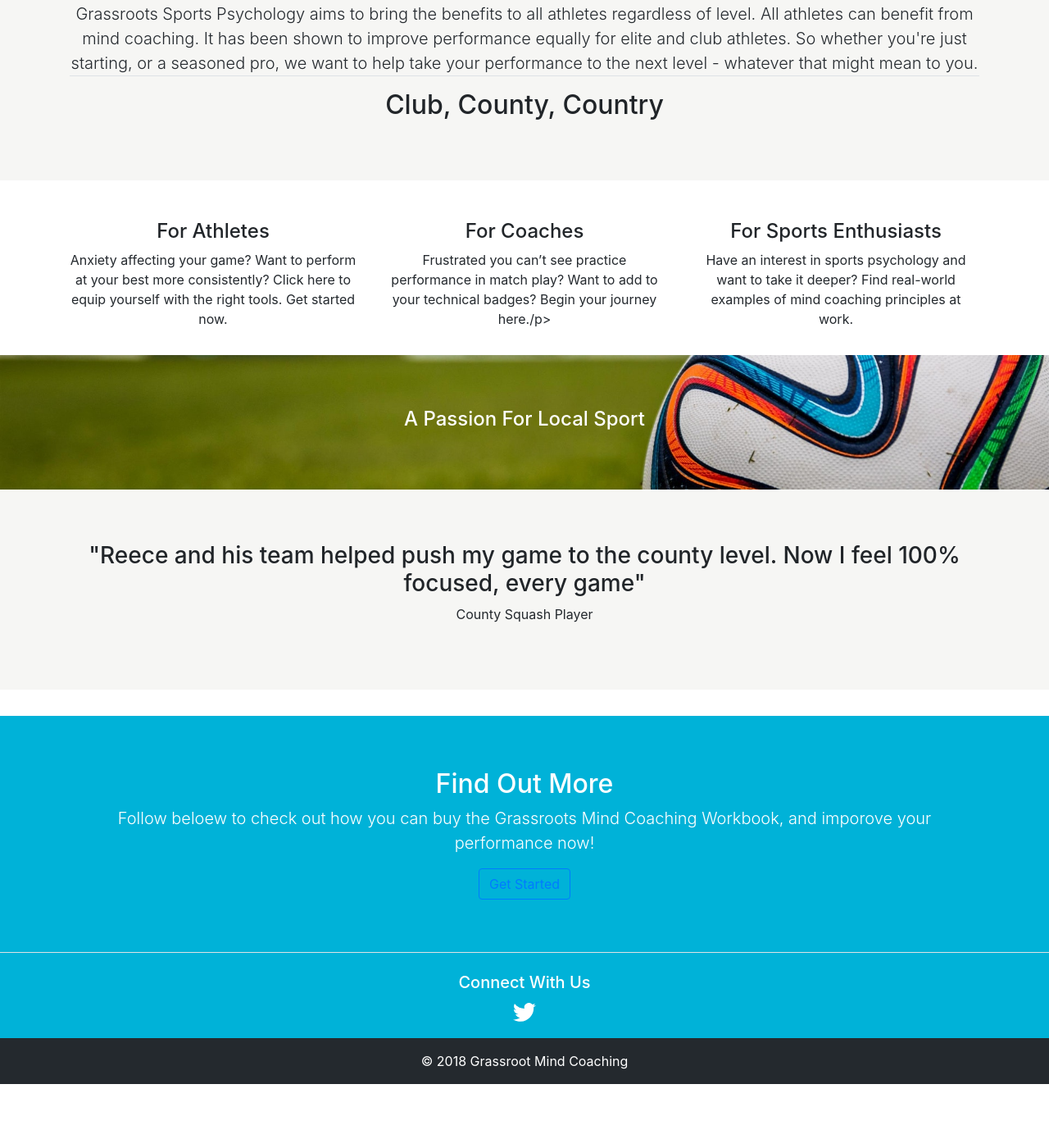
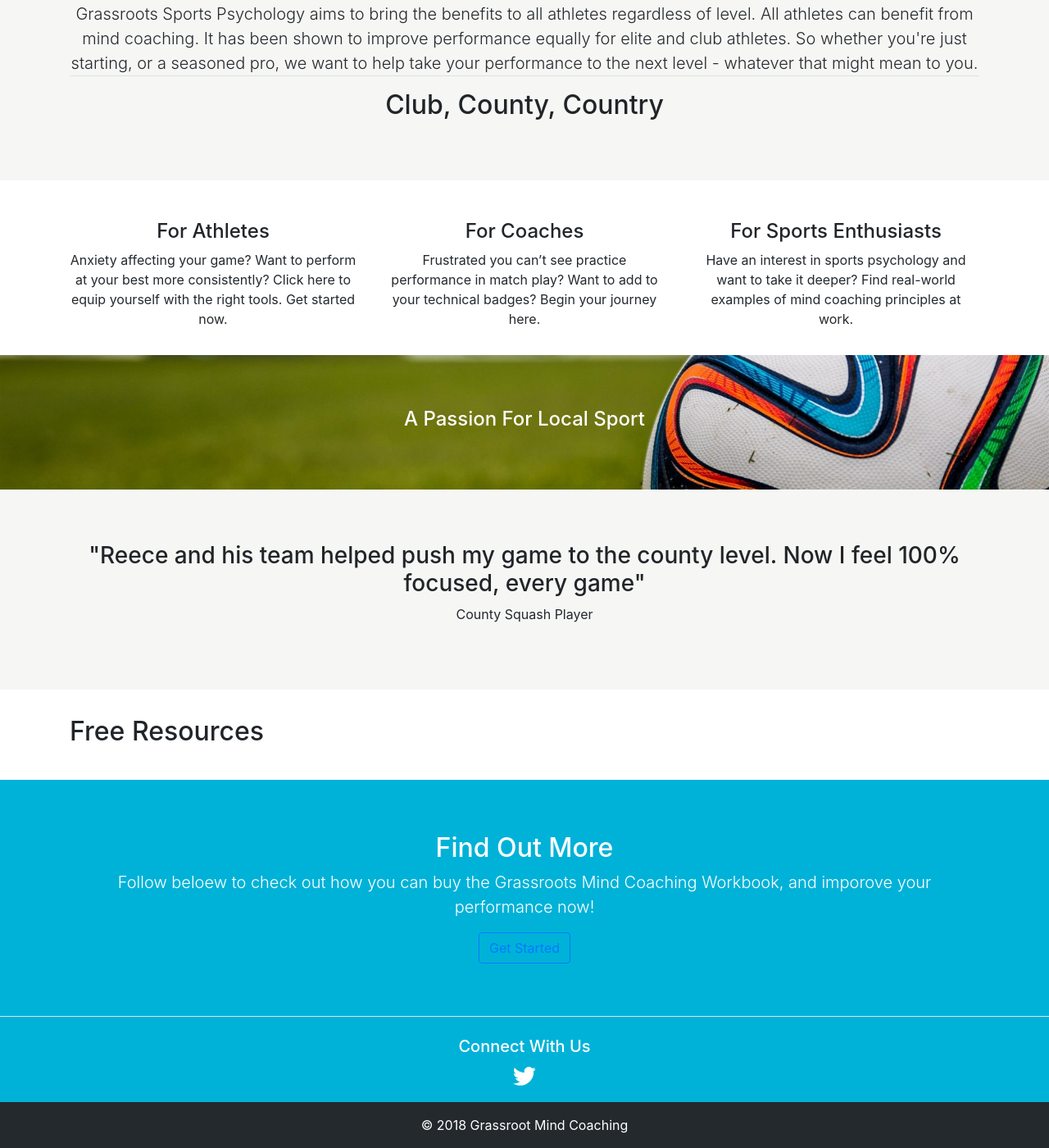
Before and after one commit to krussll/etsysimplicity, a Jekyll site: the page built from index.md, in a window 1280 px wide and 1400 px high, scrolled down 552 px. Shown: the whole window at 82% size. Built offline with Jekyll 4.4.1, drawn with Linux system fonts in a browser that asks for light colours; nearby versions of some CDN libraries; before the commit the page ends 1874 px from its top, so only the background shows below that.

Commit message:
Update home.html

```diff
--- a/_layouts/home.html
+++ b/_layouts/home.html
@@ -36,7 +36,7 @@
         <div class="col-xs-6 col-lg-4 my-3 text-center">
           <div>
               <h4>For Coaches</h4>
-              <p>Frustrated you can’t see practice performance in match play? Want to add to your technical badges? Begin your journey here./p>
+              <p>Frustrated you can’t see practice performance in match play? Want to add to your technical badges? Begin your journey here.</p>
           </div>
         </div>
 
@@ -64,6 +64,21 @@
       </div>
     </div>
 
+    <div class="container">
+      <h2>Free Resources</h2>
+      <div class="row">
+        <div class="col-xs-6 my-3 text-center">
+        </div>
+        <div class="col-xs-6 my-3 text-center">
+        </div>
+
+        <div class="col-xs-6 my-3 text-center">
+        </div>
+        <div class="col-xs-6 my-3 text-center">
+        </div>
+      </div>
+    </div>
+
     <div class="jumbotron primary dark mb-0 border-bottom">
       <div class="container text-center">
         <h2>Find Out More</h2>
```
